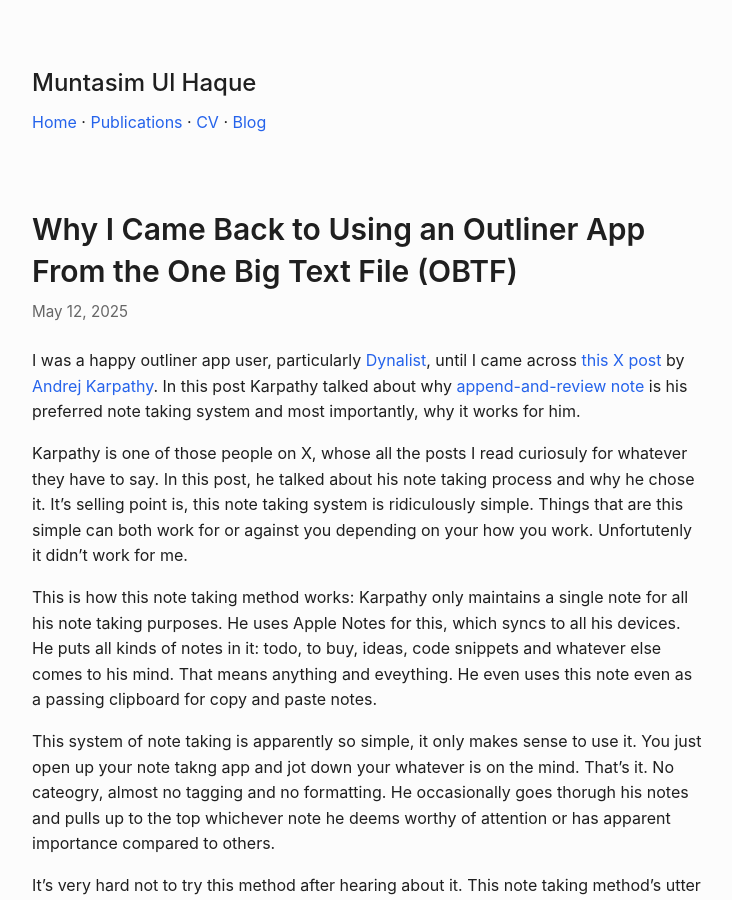
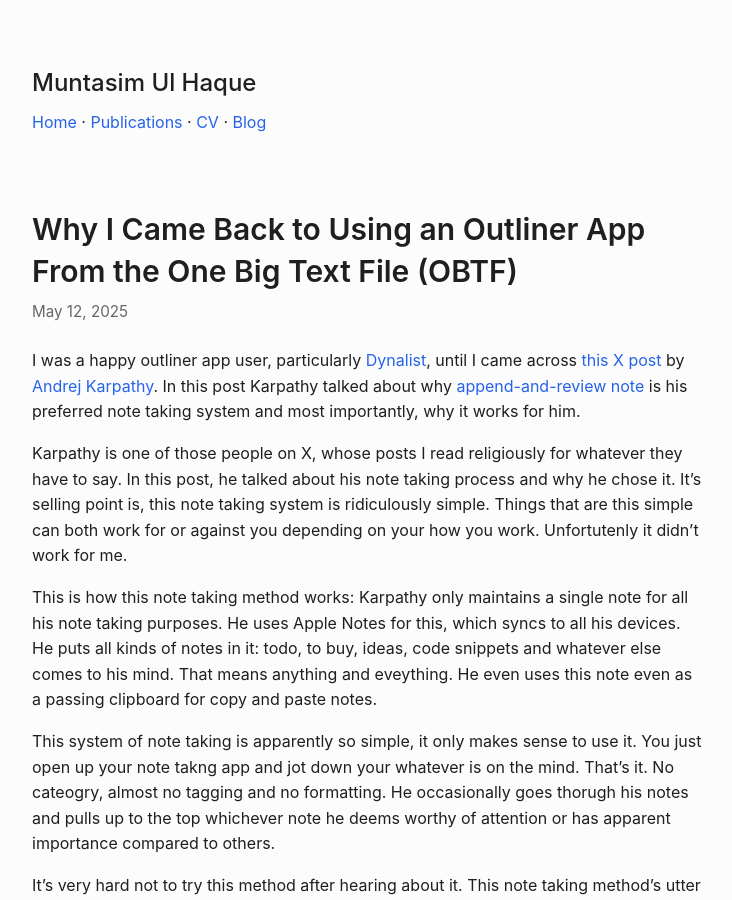
Before and after one commit to muntasimulhaque/muntasimulhaque.github.io, a Jekyll site: the page built from _posts/2025-05-12-cons-of-single-plaintext-file.md, in a window 1280 px wide and 900 px high. Shown: the whole window, without its empty margins (272-1004 px from the left). Built offline with Jekyll 4.4.1, drawn with Linux system fonts in a browser that asks for light colours.

Commit message:
Update 2025-05-12-cons-of-single-plaintext-file.md

```diff
--- a/_posts/2025-05-12-cons-of-single-plaintext-file.md
+++ b/_posts/2025-05-12-cons-of-single-plaintext-file.md
@@ -6,7 +6,7 @@ date: 2025-05-12
 
 I was a happy outliner app user, particularly [Dynalist](https://dynalist.io/){:target="_blank"}, until I came across [this X post](https://x.com/karpathy/status/1902503836067229803){:target="_blank"} by [Andrej Karpathy](https://x.com/karpathy){:target="_blank"}. In this post Karpathy talked about why [append-and-review note](https://karpathy.bearblog.dev/the-append-and-review-note/){:target="_blank"} is his preferred note taking system and most importantly, why it works for him.
 
-Karpathy is one of those people on X, whose all the posts I read curiosuly for whatever they have to say. In this post, he talked about his note taking process and why he chose it. It's selling point is, this note taking system is ridiculously simple. Things that are this simple can both work for or against you depending on your how you work. Unfortutenly it didn't work for me.
+Karpathy is one of those people on X, whose posts I read religiously for whatever they have to say. In this post, he talked about his note taking process and why he chose it. It's selling point is, this note taking system is ridiculously simple. Things that are this simple can both work for or against you depending on your how you work. Unfortutenly it didn't work for me.
 
 This is how this note taking method works: Karpathy only maintains a single note for all his note taking purposes. He uses Apple Notes for this, which syncs to all his devices. He puts all kinds of notes in it: todo, to buy, ideas, code snippets and whatever else comes to his mind. That means anything and eveything. He even uses this note even as a passing clipboard for copy and paste notes.
 
```
